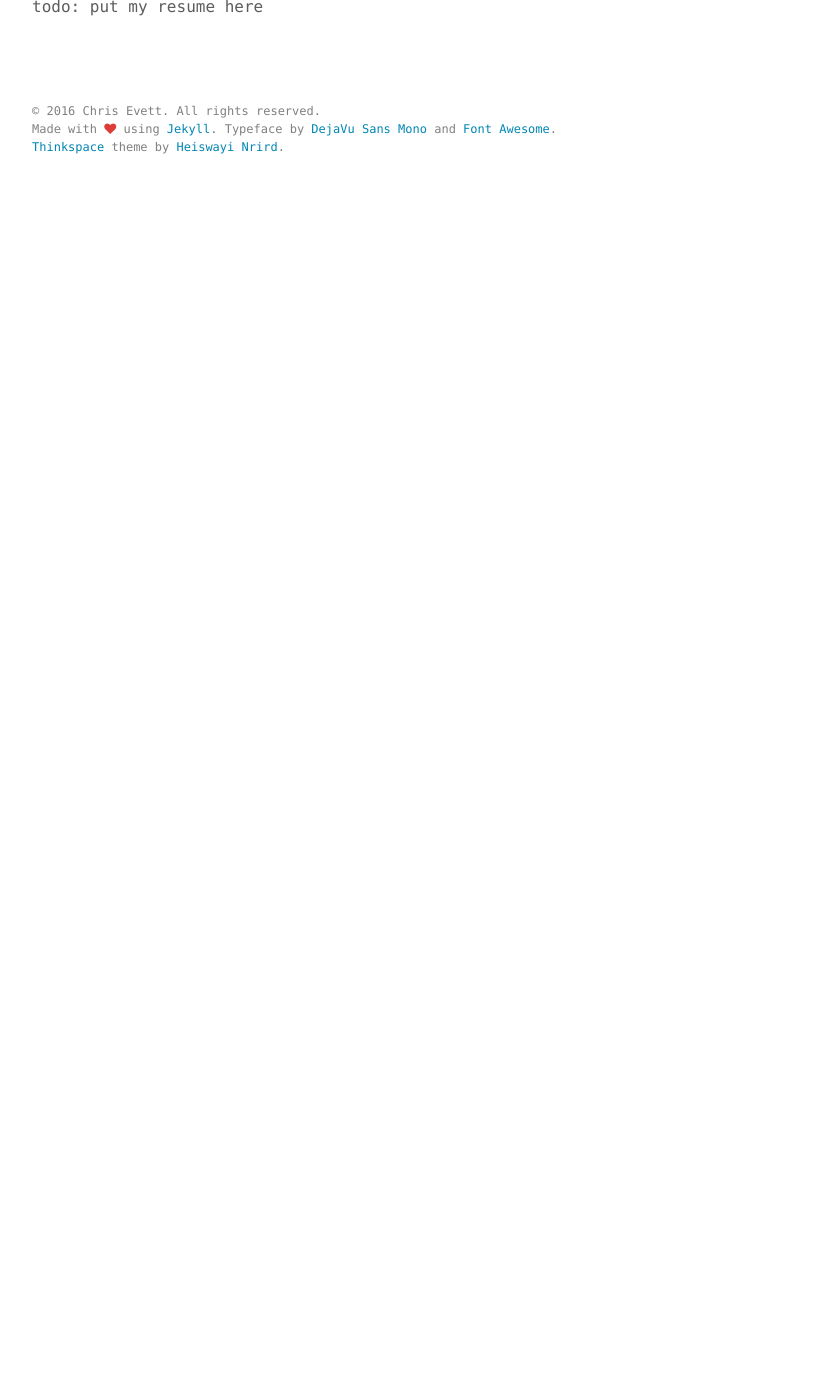
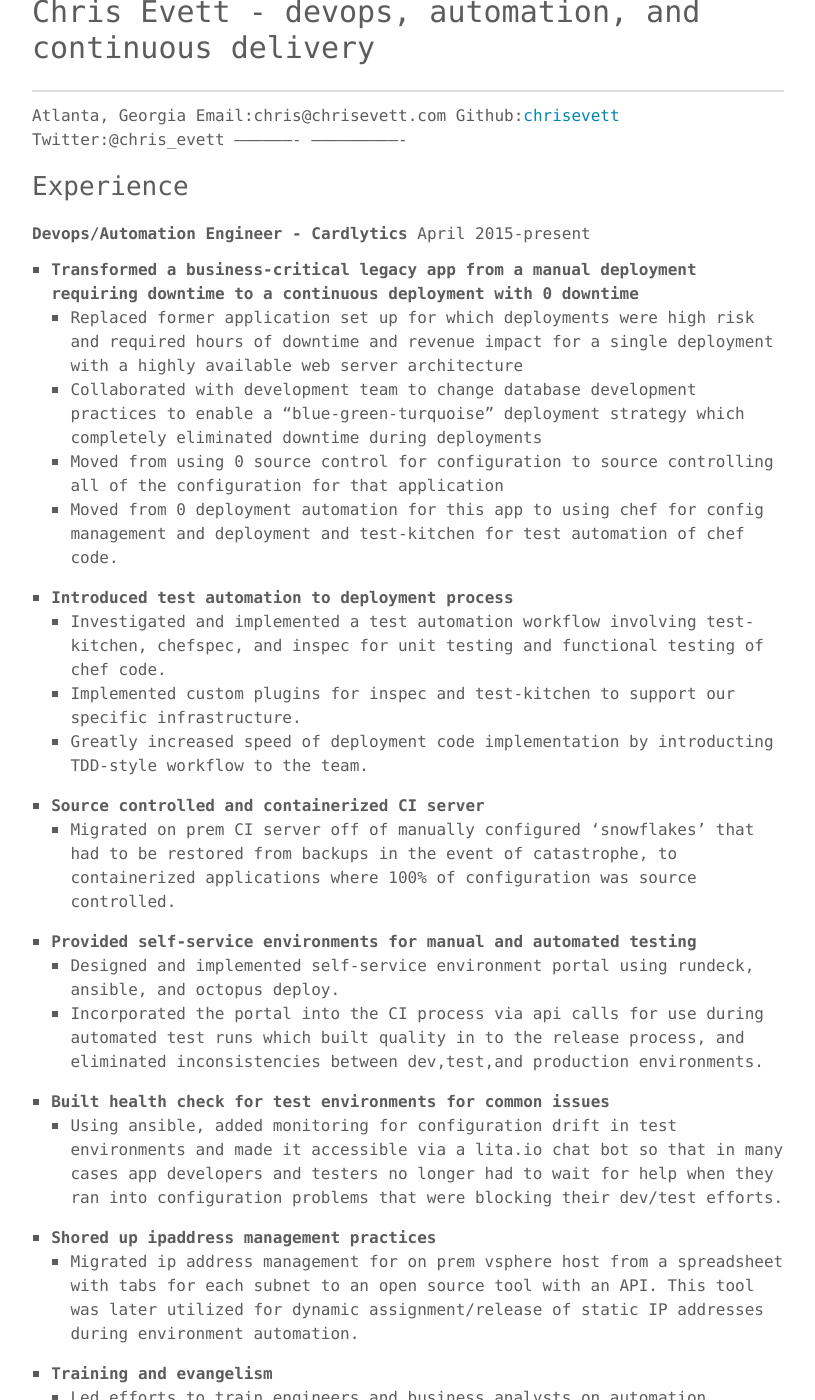
Before and after one commit to chrisevett/chrisevett.github.io, a Jekyll site: the page built from about.md, in a window 1280 px wide and 1400 px high, scrolled down 202 px. Shown: the whole window, without its empty margins (232-1047 px from the left). Built offline with Jekyll 4.4.1, drawn with Linux system fonts in a browser that asks for light colours; before the commit the page ends 900 px from its top, so only the background shows below that; some of the changed text lies outside the part shown.

Commit message:
add about.md

```diff
--- a/about.md
+++ b/about.md
@@ -4,4 +4,83 @@
 permalink: /about/
 ---
 
-todo: put my resume here
+Chris Evett - devops, automation, and continuous delivery
+============
+
+------------
+Atlanta, Georgia
+Email:chris@chrisevett.com
+Github:[chrisevett](https://github.com/chrisevett)
+Twitter:@chris_evett
+-------------------     ----------------------------
+
+
+Experience
+----------
+
+**Devops/Automation Engineer - Cardlytics** April 2015-present
+- **Transformed a business-critical legacy app from a manual deployment requiring downtime to a continuous deployment with 0 downtime**
+  - Replaced former application set up for which deployments were high risk and required hours of downtime and revenue impact for a single deployment with a highly available web server architecture
+  - Collaborated with development team to change database development practices to enable a "blue-green-turquoise" deployment strategy which completely eliminated downtime during deployments
+  - Moved from using 0 source control for configuration to source controlling all of the configuration for that application
+  - Moved from 0 deployment automation for this app to using chef for config management and deployment and test-kitchen for test automation of chef code.
+- **Introduced test automation to deployment process**
+	- Investigated and implemented a test automation workflow involving test-kitchen, chefspec, and inspec for unit testing and functional testing of chef code.
+	- Implemented custom plugins for inspec and test-kitchen to support our specific infrastructure.
+	- Greatly increased speed of deployment code implementation by introducting TDD-style workflow to the team.
+- **Source controlled and containerized CI server**
+	- Migrated on prem CI server off of manually configured 'snowflakes' that had to be restored from backups in the event of catastrophe, to containerized applications where 100% of configuration was source controlled.
+- **Provided self-service environments for manual and automated testing**
+	- Designed and implemented self-service environment portal using rundeck, ansible, and octopus deploy.
+	- Incorporated the portal into the CI process via api calls for use during automated test runs which built quality in to the release process, and eliminated inconsistencies between dev,test,and production environments.
+- **Built health check for test environments for common issues**
+	- Using ansible, added monitoring for configuration drift in test environments and made it accessible via a lita.io chat bot so that in many cases app developers and testers no longer had to wait for help when they ran into configuration problems that were blocking their dev/test efforts.
+- **Shored up ipaddress management practices**
+	- Migrated ip address management for on prem vsphere host from a spreadsheet with tabs for each subnet to an open source tool with an API. This tool was later utilized for dynamic assignment/release of static IP addresses during environment automation.
+- **Training and evangelism**
+	- Led efforts to train engineers and business analysts on automation tooling, source control best practices, and test automation for scripting (pester/rspec/test kitchen).
+	- Attended devops conferences and meetups.
+	- Lunch and learns and demos of devops tools and principles
+	- Organized social activities such as LAN parties and game nights.
+
+
+**Software Engineer - Omnico Group (formerly Matra Systems) 2012-2015**
+
+- Overhauled windows installers (custom batch scripts and WiX/msi).
+- Lots of boring projects that taught me how not to develop software and made me realize the importance of automation, quality, and communication.
+
+**QA Engineer - Clarity Commerce (formerly Matra Systems) 2011-2012**
+
+- Developed a DSL-driven test application for automating functional tests. This turned into a nightly process and a de-facto standard for whether or not a feature was ready to ship.
+- Provided on-site support for testers and product implementation.
+- Designed and executed test plans, documented features.
+- Automated configuration tasks when able.
+
+Technical skills
+--------------------
+
+#### Programming Languages
+Proficient in **C#**, **Powershell**, **Ruby**, **T-SQL**
+Basic knowledge of **Bash**, **C**, **C++**, **Python**, **VBScript**
+
+#### Tools/ Concepts
+**Configuration Management:** chef, ansible, powershell DSC
+**Automation tools:** rundeck, vagrant, terraform, packer
+**CI/CD:** jenkins, teamcity, bamboo, travis ci, appveyor, octopus deploy
+**Test Automation:** test kitchen, rspec, inspec, chefspec, nunit
+**OS:** Linux and windows. I'm better at windows for now.
+**Etc:** git, bitbucket server, github, vim, artifactory, docker, wix
+
+### Other accomplishments
+
+* 1st place team 2016 Cardlytics internal hackathon - Attributing spend events to advertisment impressions with mapreduce
+
+* Finalist TAG 2015 Mobility live [hack-back](http://www.hubga.com/tag-press-release/finalists-revealed-for-mobility-live-hack-back-invitational/) - Dichotomous key for entomology education
+
+* Various open source contributions. Check out my [github](https://github.com/chrisevett)
+
+
+### Education
+BS Biology major Math minor, University of West Georgia 2009
+Graduate coursework in Biology, Georgia Southern University 2011-2013
+Coursework in Computer Science, Oregon State University 2015
```
